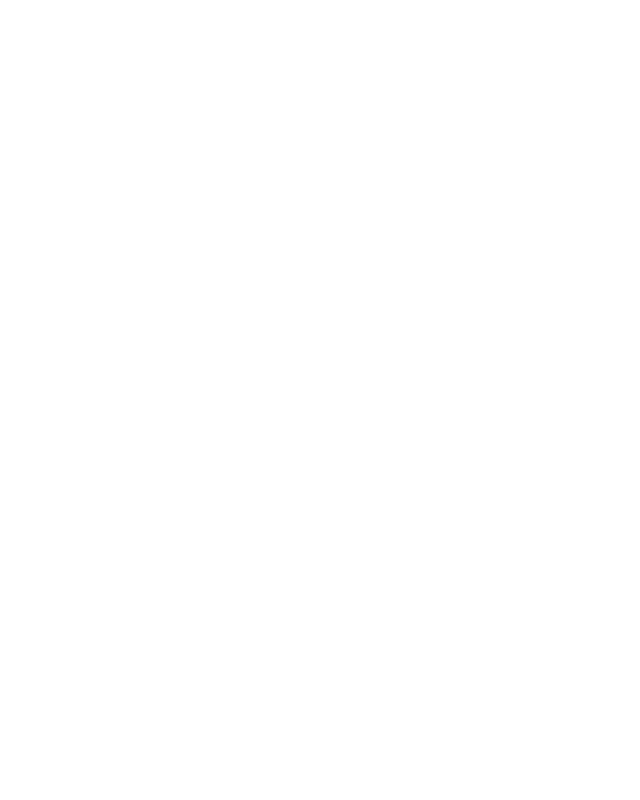
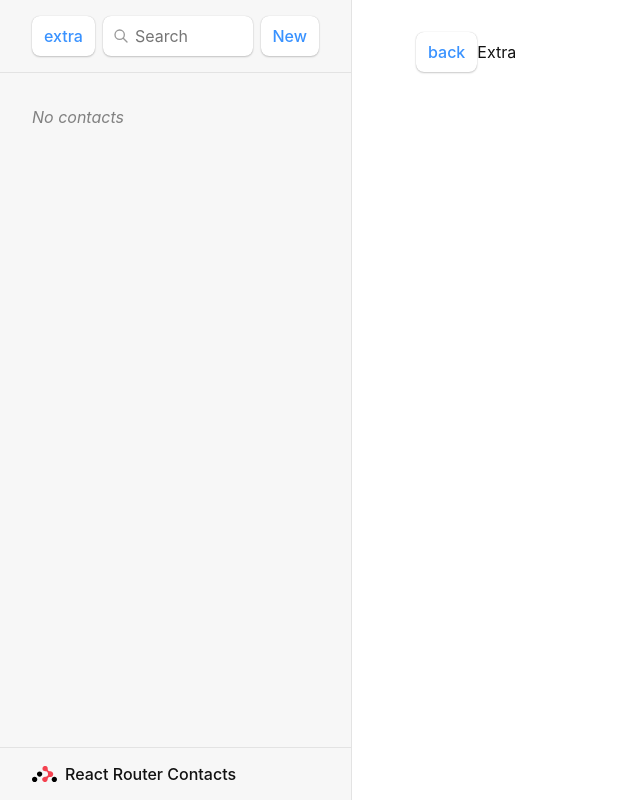
Before and after one commit to na8esin/reactrouter-tutorial, a React (Vite) app: page /extra in a window 1280 px wide. Before the commit this address had no page. Shown: the whole page, without its empty margins (0-640 px from the left). Built offline with nearby package versions, Linux system fonts and the light colour scheme.

Commit message:
useNavigateが便利

```diff
--- a/src/main.tsx
+++ b/src/main.tsx
@@ -17,6 +17,7 @@ import Contact, {
 import EditContact, {
   action as editAction,
 } from "./routes/edit";
+import Extra from './routes/extra';
 
 const router = createBrowserRouter([
   {
@@ -37,6 +38,10 @@ const router = createBrowserRouter([
         loader: contactLoader,
         action: editAction,
       },
+      {
+        path: "extra",
+        element: <Extra />,
+      },
     ],
   },
 ]);
--- a/src/routes/contact.tsx
+++ b/src/routes/contact.tsx
@@ -1,4 +1,4 @@
-import { Form, useLoaderData } from "react-router-dom";
+import { Form, useLoaderData, useNavigate } from "react-router-dom";
 import { getContact } from "../contacts";
 
 export async function loader({ params }) {
--- /dev/null
+++ b/src/routes/extra.tsx
@@ -0,0 +1,14 @@
+import { useNavigate } from "react-router-dom";
+
+export default function Extra() {
+  const navigate = useNavigate();
+
+  return (
+    <div>
+      <button onClick={() =>{navigate('../extra2')}}>
+        back
+      </button>
+      Extra
+    </div>
+  )
+}
--- a/src/routes/root.tsx
+++ b/src/routes/root.tsx
@@ -3,6 +3,7 @@ import {
   Link,
   useLoaderData,
   Form,
+  useNavigate,
 } from "react-router-dom";
 import { getContacts, createContact } from "../contacts";
 
@@ -18,11 +19,16 @@ export async function loader() {
 
 export default function Root() {
   const { contacts } = useLoaderData();
+  const navigate = useNavigate();
+
   return (
     <>
       <div id="sidebar">
         <h1>React Router Contacts</h1>
         <div>
+          <button onClick={() => navigate("extra")}>
+            extra
+          </button>
           <form id="search-form" role="search">
             <input
               id="q"
```
Also changed, not shown: src/routes/__test__/video.ts (added, +8 -0 lines), 1 other file (tests, documents, lock files or other folders).
